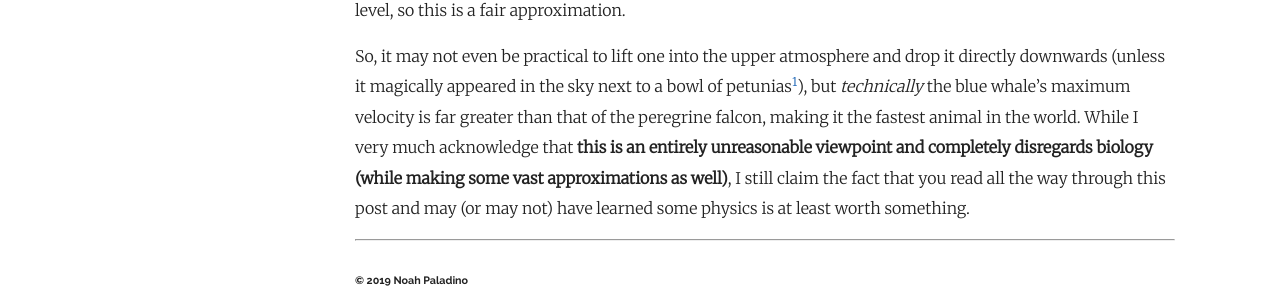
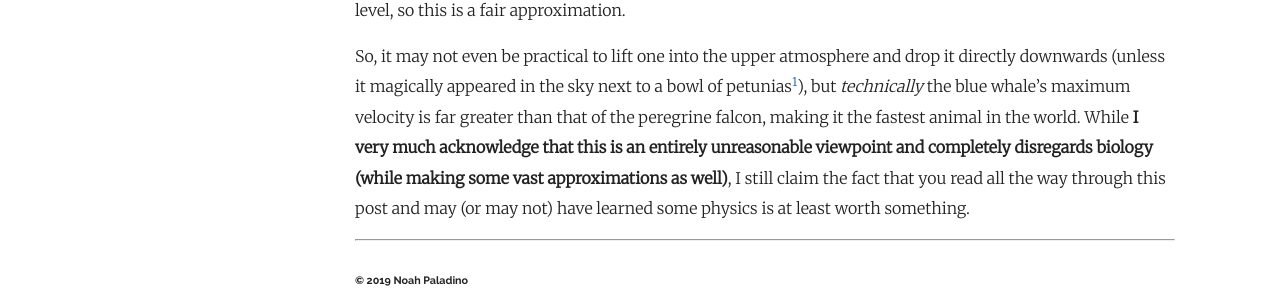
Before and after one commit to ngpaladi/blog, a Jekyll site: the page built from _posts/2019-11-04-whales.md, in a window 1280 px wide and 900 px high, scrolled down 1130 px. Shown: the part 548-848 px from the top of the window. Built offline with Jekyll 4.4.1, drawn with Linux system fonts in a browser that asks for light colours; formulas are drawn with MathJax 3.

```diff
--- a/_posts/2019-11-04-whales.md
+++ b/_posts/2019-11-04-whales.md
@@ -51,7 +51,7 @@ That's more than 1.5 times the speed of sound, and much faster than the puny 200
 
 Realistically, this would be even faster, as a blue whale diving downwards face first would be much more streamlined than an average sphere (assuming it didn't flop around too much). Perhaps I will build a rudimentary wind tunnel and test this at a later date. Another thing we overlooked for simplicity was the density of air changing with altitude, but what we really care about is the whale's maximum velocity near sea level, so this is a fair approximation.
 
-So, it may not even be practical to lift one into the upper atmosphere and drop it directly downwards (unless it magically appeared in the sky next to a bowl of petunias[^1]), but *technically* the blue whale's maximum velocity is far greater than that of the peregrine falcon, making it the fastest animal in the world. While I very much acknowledge that **this is an entirely unreasonable viewpoint and completely disregards biology (while making some vast approximations as well)**, I still claim the fact that you read all the way through this post and may (or may not) have learned some physics is at least worth something.
+So, it may not even be practical to lift one into the upper atmosphere and drop it directly downwards (unless it magically appeared in the sky next to a bowl of petunias[^1]), but *technically* the blue whale's maximum velocity is far greater than that of the peregrine falcon, making it the fastest animal in the world. While **I very much acknowledge that this is an entirely unreasonable viewpoint and completely disregards biology (while making some vast approximations as well)**, I still claim the fact that you read all the way through this post and may (or may not) have learned some physics is at least worth something.
 
 [^1]: See *A Hitchhiker's Guide to the Galaxy* by Douglas Adams
 
```
